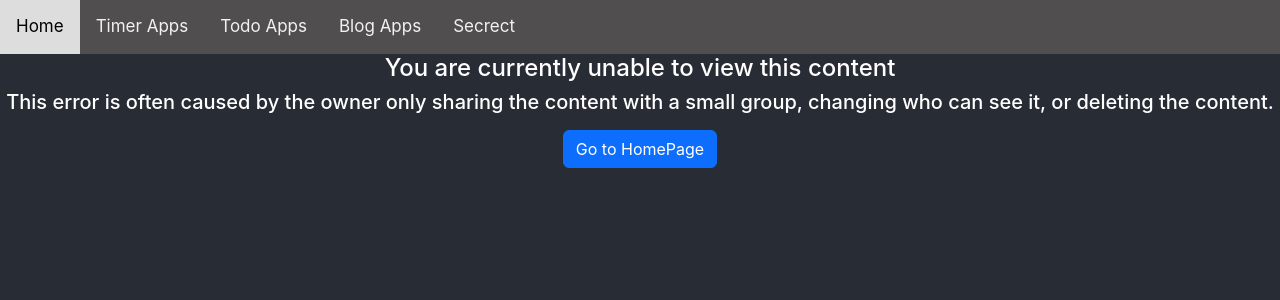
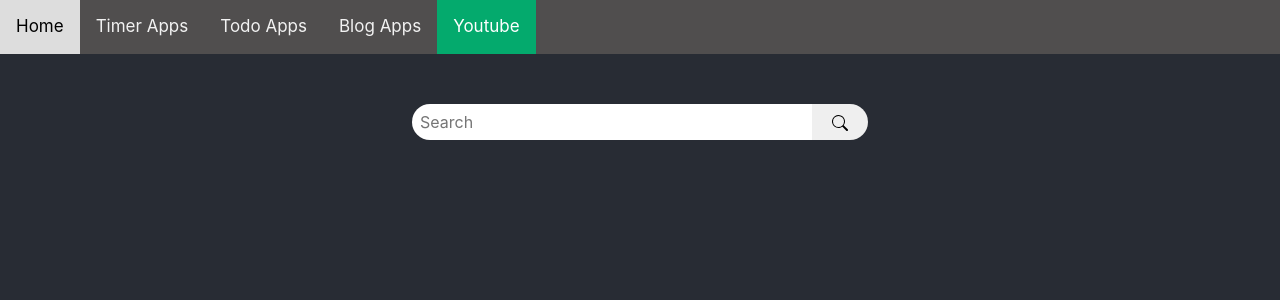
Before and after one commit to TTruong191/react-hook, a React (Create React App) app: page /search-youtube in a window 1280 px wide. Shown: the top 300 px of the page. Built offline with nearby package versions, Linux system fonts and the light colour scheme.

Commit message:
update code search youtube

```diff
--- a/src/App.js
+++ b/src/App.js
@@ -9,6 +9,7 @@ import Blog from './components/Blog';
 import DetailBlog from './components/DetailBlog';
 import AddNewBlog from './components/AddNewBlog';
 import NotFound from './components/NotFound';
+import SearchYoutube from './components/SearchYoutube';
 
 const App = () => {
   // const name = 'Tobie';
@@ -74,6 +75,7 @@ const App = () => {
       <Route  path="/blog" element={<Blog />} />
       <Route  path="/blog/:id" element={<DetailBlog />} />
       <Route  path="/add-blog" element={<AddNewBlog />} />
+      <Route  path="/search-youtube" element={<SearchYoutube />} />
       <Route path="*" element={<NotFound />} />
       </Routes >
     </div>
--- a/src/components/Nav.js
+++ b/src/components/Nav.js
@@ -8,7 +8,7 @@ function Nav() {
             <NavLink to="/timer">Timer Apps</NavLink>
             <NavLink to="/todo">Todo Apps</NavLink>
             <NavLink to="/blog">Blog Apps</NavLink>
-            <NavLink to="/secrect">Secrect</NavLink>
+            <NavLink to="/search-youtube">Youtube</NavLink>
         </div>
     );
 }
--- /dev/null
+++ b/src/components/SearchYoutube.js
@@ -0,0 +1,92 @@
+import './SearchYoutube.scss';
+import { BsSearch } from "react-icons/bs";
+import axios from 'axios';
+import { useState, useEffect } from 'react';
+import moment from 'moment';
+
+
+
+const SearchYoutube = () => {
+    const [videos, setVideos] = useState([]);
+    const [query, setQuery] = useState('');
+    const handleSearchYotube = async () => {
+        let res = await axios({
+            "method": "GET",
+            "url": 'https://www.googleapis.com/youtube/v3/search',
+            "params": {
+                'part': 'snippet',
+                'maxResults': '20',
+                'key': 'AIzaSyCrPCjk_WAZpIjC8nwDdhtCKOzAuEVm4cM',
+                'type': 'video',
+                'q': query
+            }
+        })
+        if (res && res.data.items) {
+            let raw = res.data.items;
+            let result = [];
+            if (raw && raw.length > 0) {
+                raw.map(item => {
+                    let object = {};
+                    object.id = item.id.videoId;
+                    object.title = item.snippet.title;
+                    object.createdAt = item.snippet.publishedAt;
+                    object.author = item.snippet.channelTitle;
+                    object.description = item.snippet.description;
+
+                    result.push(object)
+                })
+            }
+            setVideos(result);
+        }
+    }
+
+    return (
+        <div className="youtube-search-container">
+            <div className="yt-search">
+                <input type="text" placeholder='Search'
+                    value={query}
+                    onChange={(e) => setQuery(e.target.value)}
+                />
+                <button onClick={handleSearchYotube} className="btn-search-yt" type='button'><BsSearch /></button>
+            </div>
+            {videos && videos.length > 0 &&
+                videos.map(item => {
+                    return (
+                        <div className='yt-result' key={item.id}>
+                            <div className='left'>
+                                <iframe className='yt-iframe' width="875" height="492"
+                                    src={`https://www.youtube.com/embed/${item.id}` }
+                                    title="Giới Thiệu Khóa Học React Pro Max - Những Kiến Thức Fresher React Sẽ Phải Biết"
+                                    frameBorder="0" allow="accelerometer; autoplay; clipboard-write; encrypted-media; gyroscope; picture-in-picture; web-share"
+                                    allowFullScreen>
+                                    </iframe>
+                            </div>
+                            <div className='right'>
+                                <div className='title'>
+                                    {item.title}
+                                </div>
+
+                                <div className='created-at'>
+                                     {moment(item.createdAt).format('DD-MM-YYYY hh:mm:ss A')}
+                                </div>
+
+                                <div className='author'>
+                                     {item.author}
+                                </div>
+
+                                <div className='description'>
+                                    {item.description}
+                                </div>
+                            </div>
+                        </div>
+                    )
+                })
+
+            }
+
+        </div>
+
+    )
+}
+
+export default SearchYoutube;
--- /dev/null
+++ b/src/components/SearchYoutube.scss
@@ -0,0 +1,54 @@
+.youtube-search-container{
+    margin-top: 50px;
+     .yt-search {
+
+
+        input {
+            outline: none;
+            border: none;
+            border-radius: 30px 0 0 30px;
+            min-width: 400px;
+            padding: 6px 8px;
+        }
+        button {
+            min-width: 20px;
+            border: none ;
+            outline: none;
+            border-radius: 0 30px 30px 0;
+            padding: 6px 20px;
+
+        }
+     }
+     .yt-result {
+        margin: 20px 0;
+        display: flex;
+        flex-direction: row;
+        width: 100%;
+        padding: 0px 200px;
+        .left {
+            width: 40%;
+            .yt-iframe {
+               width: 100%;
+               height: 360px;
+               border-radius: 10px;
+
+            }
+        }
+        .right {
+            width: 60%;
+            text-align: left;
+            padding: 0 25px;
+            font-size: 14px;
+            display: flex;
+            flex-direction: column;
+            gap: 15px;
+            .title {
+                font-size: 18px;
+                font-weight: 700;
+            }
+
+        }
+     }
+
+
+}
```
